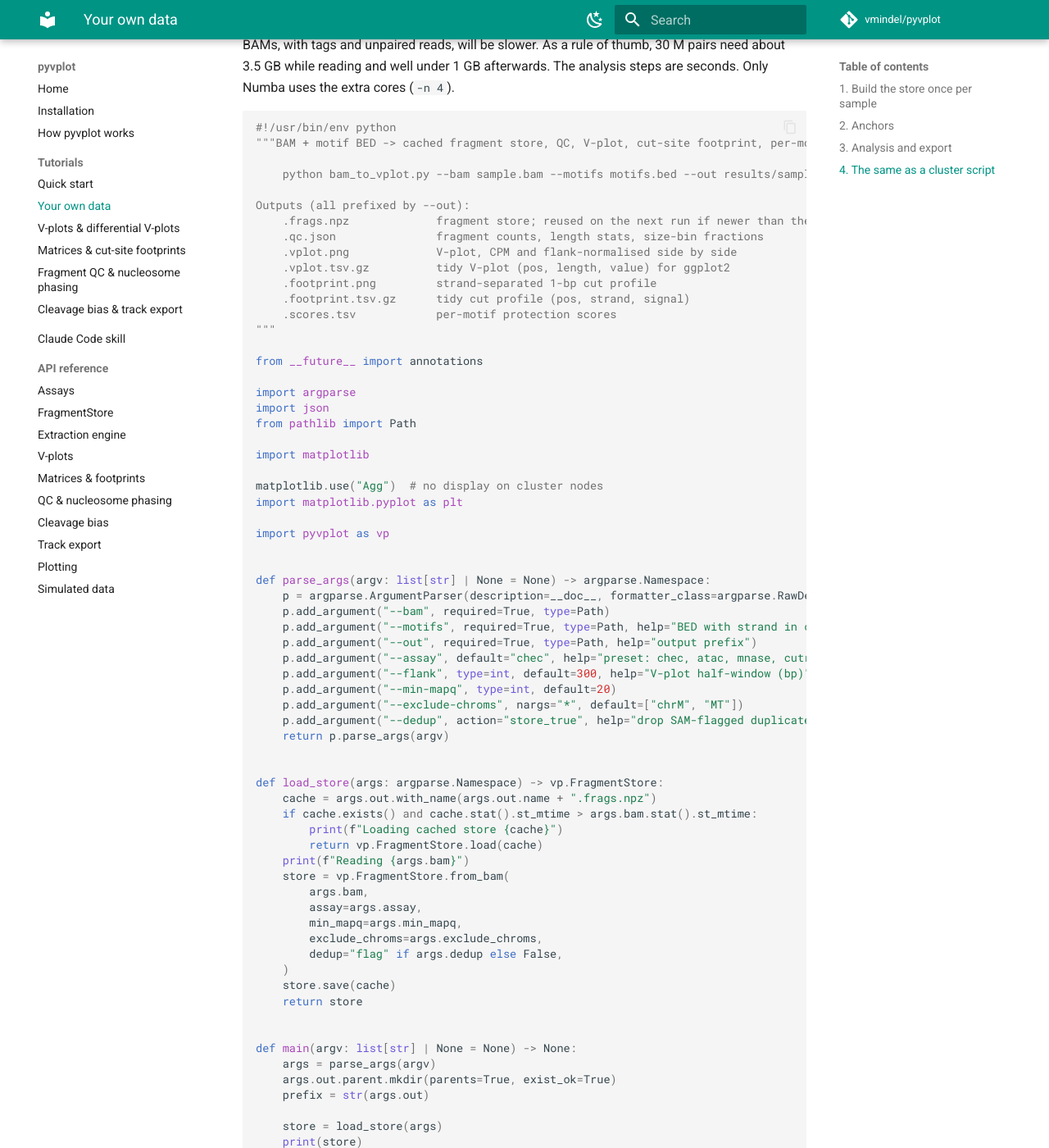
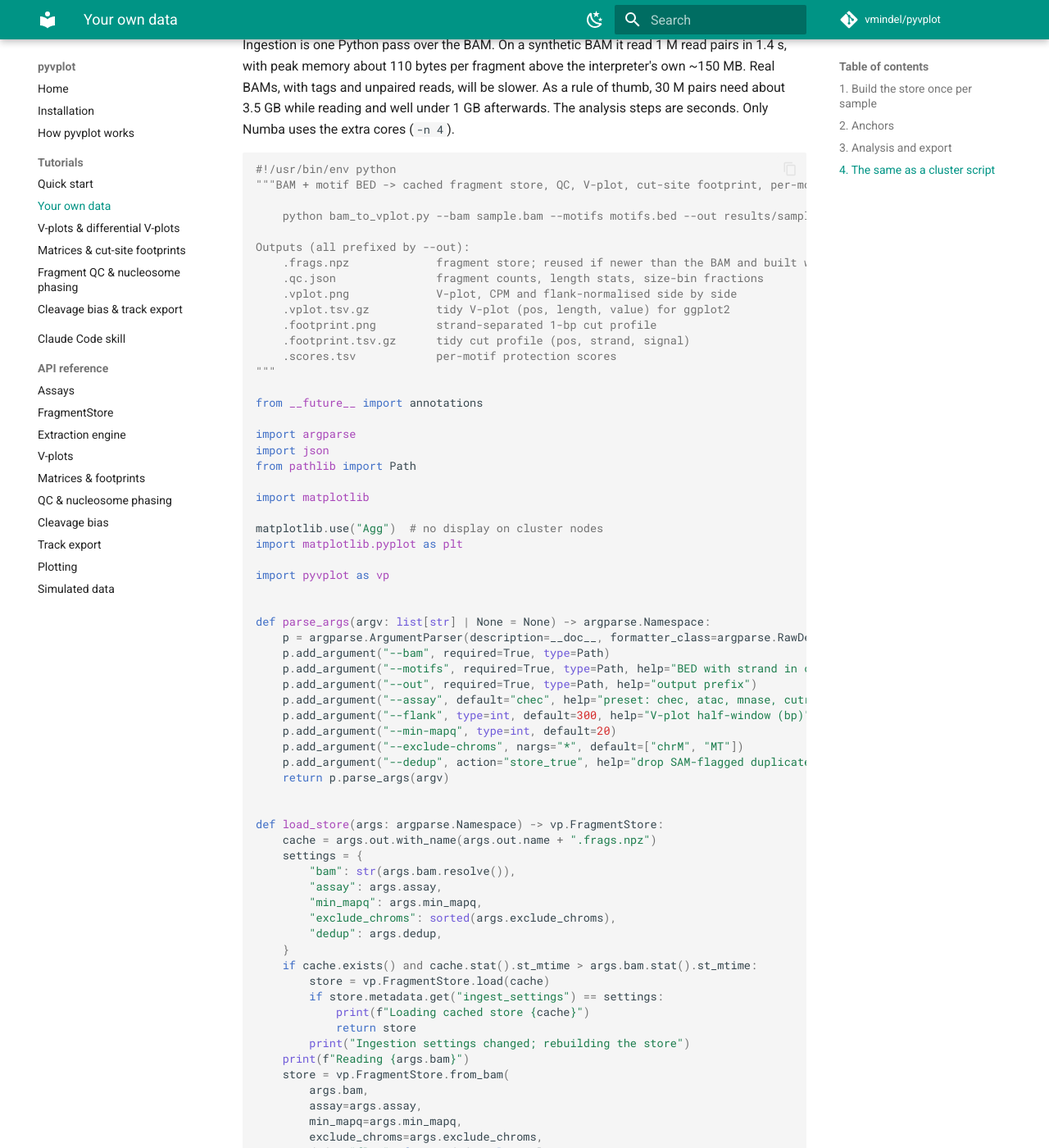
Before and after one commit to vmindel/pyvplot, an MkDocs documentation site: the page built from docs/tutorials/your-data.md, in a window 1280 px wide and 1400 px high, scrolled down 2061 px. Shown: the whole window at 82% size. Built offline with MkDocs 1.6.1 and Material for MkDocs 9.7.7, drawn with Linux system fonts in a browser that asks for light colours; comment, search, counter and statistics services are not loaded; some of the changed text lies outside the part shown.

Commit message:
Share one pseudocount between samples in VPlot.diff; harden example cache
- The per-sample default pseudocount gave cells empty in both samples a
  log2FC equal to the log depth ratio. Both samples now share one value
  (half a raw count at the geometric mean of their scales): still
  depth-invariant, and empty-in-both cells are exactly 0. Tested at a 10x
  depth difference.
- examples/bam_to_vplot.py records its ingestion settings in the store and
  rebuilds the cache when --assay/--min-mapq/--dedup/--exclude-chroms change.
- Tutorials: format printed floats so outputs are stable across
  numpy/pandas versions; fix two passages that contradicted their own
  output (CPM dominance in the simulation, chrM exclusion warnings).

Co-Authored-By: Claude Opus 5.5 <noreply@anthropic.com>
Claude-Session: https://claude.ai/code/session_01B4cmqWLhRoxNvX1qioQmQz

````diff
--- a/docs/tutorials/your-data.md
+++ b/docs/tutorials/your-data.md
@@ -46,7 +46,7 @@ A BED file is enough: chromosome names must match the BAM's, the centre of each
 v = store.vplot("motifs.bed", flank=300, min_len=20, max_len=250, pos_bin=5, len_bin=5)
 ```
 
-If you see `UserWarning: ... anchors are on chromosomes with no fragments`, the names do not match (`chr1` vs `1`). Fix the BED, not the store.
+If you see `UserWarning: ... anchors are on chromosomes with no fragments`, check which chromosomes it lists. If they are ones you excluded at ingestion (the script below drops `chrM`/`MT`), the warning is expected. If it says no anchor matched, the names differ (`chr1` vs `1`): fix the BED, not the store.
 
 ## 3. Analysis and export
 
@@ -97,7 +97,7 @@ Ingestion is one Python pass over the BAM. On a synthetic BAM it read 1 M read p
     python bam_to_vplot.py --bam sample.bam --motifs motifs.bed --out results/sample
 
 Outputs (all prefixed by --out):
-    .frags.npz             fragment store; reused on the next run if newer than the BAM
+    .frags.npz             fragment store; reused if newer than the BAM and built with the same settings
     .qc.json               fragment counts, length stats, size-bin fractions
     .vplot.png             V-plot, CPM and flank-normalised side by side
     .vplot.tsv.gz          tidy V-plot (pos, length, value) for ggplot2
@@ -135,9 +135,19 @@ def parse_args(argv: list[str] | None = None) -> argparse.Namespace:
 
 def load_store(args: argparse.Namespace) -> vp.FragmentStore:
     cache = args.out.with_name(args.out.name + ".frags.npz")
+    settings = {
+        "bam": str(args.bam.resolve()),
+        "assay": args.assay,
+        "min_mapq": args.min_mapq,
+        "exclude_chroms": sorted(args.exclude_chroms),
+        "dedup": args.dedup,
+    }
     if cache.exists() and cache.stat().st_mtime > args.bam.stat().st_mtime:
-        print(f"Loading cached store {cache}")
-        return vp.FragmentStore.load(cache)
+        store = vp.FragmentStore.load(cache)
+        if store.metadata.get("ingest_settings") == settings:
+            print(f"Loading cached store {cache}")
+            return store
+        print("Ingestion settings changed; rebuilding the store")
     print(f"Reading {args.bam}")
     store = vp.FragmentStore.from_bam(
         args.bam,
@@ -146,6 +156,7 @@ def load_store(args: argparse.Namespace) -> vp.FragmentStore:
         exclude_chroms=args.exclude_chroms,
         dedup="flag" if args.dedup else False,
     )
+    store.metadata["ingest_settings"] = settings
     store.save(cache)
     return store
 
````
Also changed, not shown: docs/concepts.md (+1 -1 lines), docs/tutorials/quickstart.md (+3 -2 lines), docs/tutorials/vplots-and-diff.md (+8 -8 lines), src/pyvplot/_skills/data/references/vplots.md (+1 -1 lines), 4 other files.
